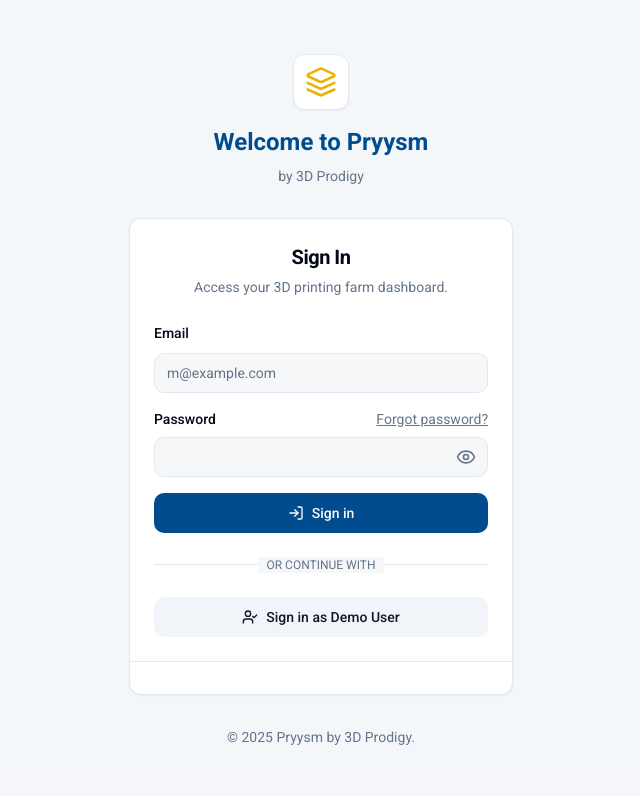
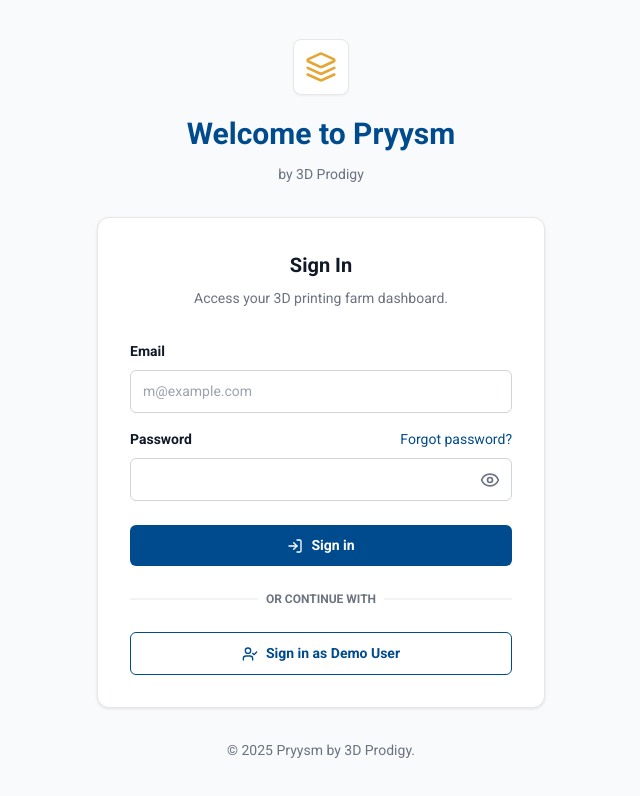
Before and after one commit to bhavinrlad-design/pryysm24, a Next.js app: page /login in a window 1280 px wide. Shown: the top 796 px of the page, without its empty margins (319-959 px from the left). Built offline with nearby package versions, Linux system fonts and the light colour scheme.

Commit message:
Style login page with pryysm-24 design: inline styles, navy blue buttons, improved typography

```diff
--- a/app/login/page.tsx
+++ b/app/login/page.tsx
@@ -1,24 +1,13 @@
+
 
 "use client"
 
 import { useState } from 'react'
 import { useRouter } from 'next/navigation'
 import { useAuth } from '@/hooks/use-auth'
-import { Button } from "@/components/ui/button"
-import {
-  Card,
-  CardContent,
-  CardDescription,
-  CardFooter,
-  CardHeader,
-  CardTitle,
-} from "@/components/ui/card"
-import { Input } from "@/components/ui/input"
-import { Label } from "@/components/ui/label"
 import { useToast } from "@/hooks/use-toast"
 import { Layers, Loader2, Eye, EyeOff, UserCheck, LogIn } from 'lucide-react'
 import Link from 'next/link'
-import { Separator } from '@/components/ui/separator'
 
 export default function LoginPage() {
     const router = useRouter();
@@ -41,7 +30,6 @@ export default function LoginPage() {
                 title: 'Login Successful',
                 description: 'Welcome back!',
             });
-            // The router push is handled inside the login function
         } else {
             toast({
                 variant: 'destructive',
@@ -71,92 +59,112 @@ export default function LoginPage() {
     }
 
   return (
-    <div className="flex flex-col min-h-screen items-center justify-center bg-muted/40 p-4">
-        <div className="w-full max-w-sm">
-            <div className="flex flex-col items-center justify-center mb-8">
-                <Link href="/" className="flex items-center justify-center mb-4" prefetch={false}>
-                    <div className="h-14 w-14 flex items-center justify-center rounded-lg bg-white text-accent border shadow-sm">
-                        <Layers className="h-8 w-8 text-yellow-500" />
+    <div style={{display: 'flex', flexDirection: 'column', minHeight: '100vh', alignItems: 'center', justifyContent: 'center', backgroundColor: '#F9FAFB', padding: '1rem', fontFamily: 'Roboto, system-ui, -apple-system, sans-serif'}}>
+        <div style={{width: '100%', maxWidth: '28rem'}}>
+            {/* Header with Logo */}
+            <div style={{display: 'flex', flexDirection: 'column', alignItems: 'center', justifyContent: 'center', marginBottom: '2rem'}}>
+                <Link href="/" style={{display: 'flex', alignItems: 'center', justifyContent: 'center', marginBottom: '1rem', textDecoration: 'none'}} prefetch={false}>
+                    <div style={{height: '3.5rem', width: '3.5rem', display: 'flex', alignItems: 'center', justifyContent: 'center', borderRadius: '0.5rem', backgroundColor: 'white', border: '1px solid #E5E7EB', boxShadow: '0 1px 2px rgba(0,0,0,0.05)'}}>
+                        <Layers style={{height: '2rem', width: '2rem', color: '#E6A635'}} />
                     </div>
                 </Link>
-                <h1 className="text-2xl font-bold text-primary">
+                <h1 style={{fontSize: '1.875rem', fontWeight: 700, color: '#004B8D', fontFamily: 'Roboto, system-ui, -apple-system, sans-serif'}}>
                     Welcome to Pryysm
                 </h1>
-                 <p className="text-sm text-muted-foreground mt-2">by 3D Prodigy</p>
+                <p style={{fontSize: '0.875rem', color: '#6B7280', marginTop: '0.5rem', fontFamily: 'Roboto, system-ui, -apple-system, sans-serif'}}>by 3D Prodigy</p>
             </div>
 
-            <Card>
-                <CardHeader className="text-center">
-                    <CardTitle className="text-xl">Sign In</CardTitle>
-                    <CardDescription>Access your 3D printing farm dashboard.</CardDescription>
-                </CardHeader>
-                <CardContent>
-                   <form onSubmit={handleLogin} className="space-y-4">
-                      <div className="space-y-2">
-                        <Label htmlFor="email">Email</Label>
-                        <Input
+            {/* Login Card */}
+            <div style={{backgroundColor: 'white', borderRadius: '0.75rem', border: '1px solid #E5E7EB', boxShadow: '0 1px 3px rgba(0,0,0,0.1)', padding: '2rem'}}>
+                {/* Card Header */}
+                <div style={{textAlign: 'center', marginBottom: '2rem'}}>
+                    <h2 style={{fontSize: '1.25rem', fontWeight: 700, color: '#111827', marginBottom: '0.5rem', fontFamily: 'Roboto, system-ui, -apple-system, sans-serif'}}>Sign In</h2>
+                    <p style={{fontSize: '0.875rem', color: '#6B7280', fontFamily: 'Roboto, system-ui, -apple-system, sans-serif'}}>Access your 3D printing farm dashboard.</p>
+                </div>
+
+                {/* Login Form */}
+                <form onSubmit={handleLogin} style={{display: 'flex', flexDirection: 'column', gap: '1rem', marginBottom: '1.5rem'}}>
+                    {/* Email Input */}
+                    <div style={{display: 'flex', flexDirection: 'column', gap: '0.5rem'}}>
+                        <label htmlFor="email" style={{fontSize: '0.875rem', fontWeight: 600, color: '#111827', fontFamily: 'Roboto, system-ui, -apple-system, sans-serif'}}>Email</label>
+                        <input
                             id="email"
                             type="email"
                             placeholder="m@example.com"
                             required
                             value={email}
                             onChange={(e) => setEmail(e.target.value)}
+                            style={{padding: '0.625rem 0.75rem', fontSize: '0.875rem', border: '1px solid #D1D5DB', borderRadius: '0.375rem', fontFamily: 'Roboto, system-ui, -apple-system, sans-serif', backgroundColor: 'white', color: '#111827'}}
                         />
                     </div>
-                      <div className="space-y-2">
-                         <div className="flex items-center">
-                            <Label htmlFor="password">Password</Label>
-                            <Link
-                              href="#"
-                              className="ml-auto inline-block text-sm text-muted-foreground hover:text-primary underline"
-                            >
-                              Forgot password?
-                            </Link>
+
+                    {/* Password Input */}
+                    <div style={{display: 'flex', flexDirection: 'column', gap: '0.5rem'}}>
+                        <div style={{display: 'flex', alignItems: 'center', justifyContent: 'space-between'}}>
+                            <label htmlFor="password" style={{fontSize: '0.875rem', fontWeight: 600, color: '#111827', fontFamily: 'Roboto, system-ui, -apple-system, sans-serif'}}>Password</label>
+                            <Link href="#" style={{fontSize: '0.875rem', color: '#004B8D', textDecoration: 'none', fontFamily: 'Roboto, system-ui, -apple-system, sans-serif'}}>Forgot password?</Link>
                         </div>
-                          <div className="relative">
-                              <Input
+                        <div style={{position: 'relative'}}>
+                            <input
                                 id="password"
                                 type={showPassword ? "text" : "password"}
                                 required
                                 value={password}
                                 onChange={(e) => setPassword(e.target.value)}
+                                style={{width: '100%', padding: '0.625rem 0.75rem', fontSize: '0.875rem', border: '1px solid #D1D5DB', borderRadius: '0.375rem', fontFamily: 'Roboto, system-ui, -apple-system, sans-serif', backgroundColor: 'white', color: '#111827', boxSizing: 'border-box'}}
                             />
                             <button
                                 type="button"
                                 onClick={() => setShowPassword(!showPassword)}
-                                  className="absolute inset-y-0 right-0 flex items-center px-3 text-muted-foreground"
+                                style={{position: 'absolute', right: '0.75rem', top: '50%', transform: 'translateY(-50%)', display: 'flex', alignItems: 'center', background: 'none', border: 'none', cursor: 'pointer', color: '#6B7280', padding: 0}}
                             >
-                                  {showPassword ? <EyeOff className="h-5 w-5" /> : <Eye className="h-5 w-5" />}
+                                {showPassword ? <EyeOff style={{height: '1.25rem', width: '1.25rem'}} /> : <Eye style={{height: '1.25rem', width: '1.25rem'}} />}
                             </button>
                         </div>
                     </div>
-                      <Button type="submit" className="w-full" disabled={isLoading || isDemoLoading}>
-                         {isLoading ? <Loader2 className="mr-2 h-4 w-4 animate-spin" /> : <LogIn className="mr-2 h-4 w-4" />}
+
+                    {/* Sign In Button */}
+                    <button
+                        type="submit"
+                        disabled={isLoading || isDemoLoading}
+                        style={{width: '100%', padding: '0.625rem 1rem', marginTop: '0.5rem', fontSize: '0.875rem', fontWeight: 600, color: 'white', backgroundColor: isLoading || isDemoLoading ? '#9CA3AF' : '#004B8D', border: 'none', borderRadius: '0.375rem', cursor: isLoading || isDemoLoading ? 'not-allowed' : 'pointer', display: 'flex', alignItems: 'center', justifyContent: 'center', gap: '0.5rem', transition: 'all 0.2s ease', fontFamily: 'Roboto, system-ui, -apple-system, sans-serif'}}
+                    >
+                        {isLoading ? <Loader2 style={{height: '1rem', width: '1rem', animation: 'spin 1s linear infinite'}} /> : <LogIn style={{height: '1rem', width: '1rem'}} />}
                         Sign in
-                        </Button>
+                    </button>
                 </form>
 
-                    <div className="relative my-6">
-                        <div className="absolute inset-0 flex items-center">
-                            <span className="w-full border-t" />
-                        </div>
-                        <div className="relative flex justify-center text-xs uppercase">
-                            <span className="bg-background px-2 text-muted-foreground">Or continue with</span>
+                {/* Divider */}
+                <div style={{position: 'relative', margin: '1.5rem 0'}}>
+                    <div style={{position: 'absolute', top: '50%', left: 0, right: 0, borderTop: '1px solid #E5E7EB', transform: 'translateY(-50%)'}}></div>
+                    <div style={{position: 'relative', display: 'flex', justifyContent: 'center'}}>
+                        <span style={{backgroundColor: 'white', padding: '0 0.5rem', fontSize: '0.75rem', fontWeight: 600, color: '#6B7280', textTransform: 'uppercase', fontFamily: 'Roboto, system-ui, -apple-system, sans-serif'}}>Or continue with</span>
                     </div>
                 </div>
 
-                    <Button variant="secondary" type="button" className="w-full" onClick={handleDemoLogin} disabled={isLoading || isDemoLoading}>
-                        {isDemoLoading ? <Loader2 className="mr-2 h-4 w-4 animate-spin" /> : <UserCheck className="mr-2 h-4 w-4" />}
+                {/* Demo Login Button */}
+                <button
+                    type="button"
+                    onClick={handleDemoLogin}
+                    disabled={isLoading || isDemoLoading}
+                    style={{width: '100%', padding: '0.625rem 1rem', fontSize: '0.875rem', fontWeight: 600, color: '#004B8D', backgroundColor: 'white', border: '1px solid #004B8D', borderRadius: '0.375rem', cursor: isLoading || isDemoLoading ? 'not-allowed' : 'pointer', display: 'flex', alignItems: 'center', justifyContent: 'center', gap: '0.5rem', transition: 'all 0.2s ease', fontFamily: 'Roboto, system-ui, -apple-system, sans-serif'}}
+                >
+                    {isDemoLoading ? <Loader2 style={{height: '1rem', width: '1rem', animation: 'spin 1s linear infinite'}} /> : <UserCheck style={{height: '1rem', width: '1rem'}} />}
                     Sign in as Demo User
-                    </Button>
-                </CardContent>
-                <CardFooter className="flex-col gap-4 text-center">
-                </CardFooter>
-            </Card>
+                </button>
             </div>
-         <p className="text-center text-sm text-muted-foreground mt-8">
+        </div>
+
+        {/* Footer */}
+        <p style={{textAlign: 'center', fontSize: '0.875rem', color: '#6B7280', marginTop: '2rem', fontFamily: 'Roboto, system-ui, -apple-system, sans-serif'}}>
             &copy; {new Date().getFullYear()} Pryysm by 3D Prodigy.
         </p>
+
+        <style>{`
+            @keyframes spin {
+                to { transform: rotate(360deg); }
+            }
+        `}</style>
     </div>
   )
 }
```
Lines whose indentation alone changed are shown as unchanged.
